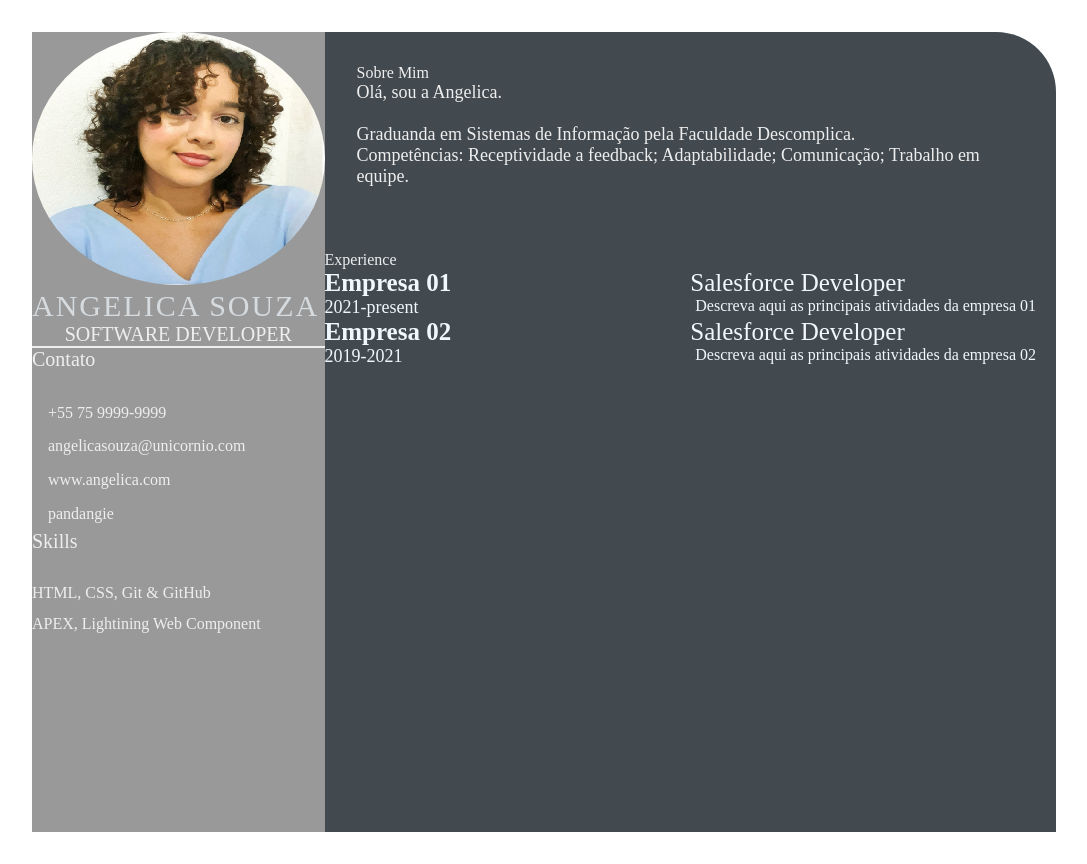
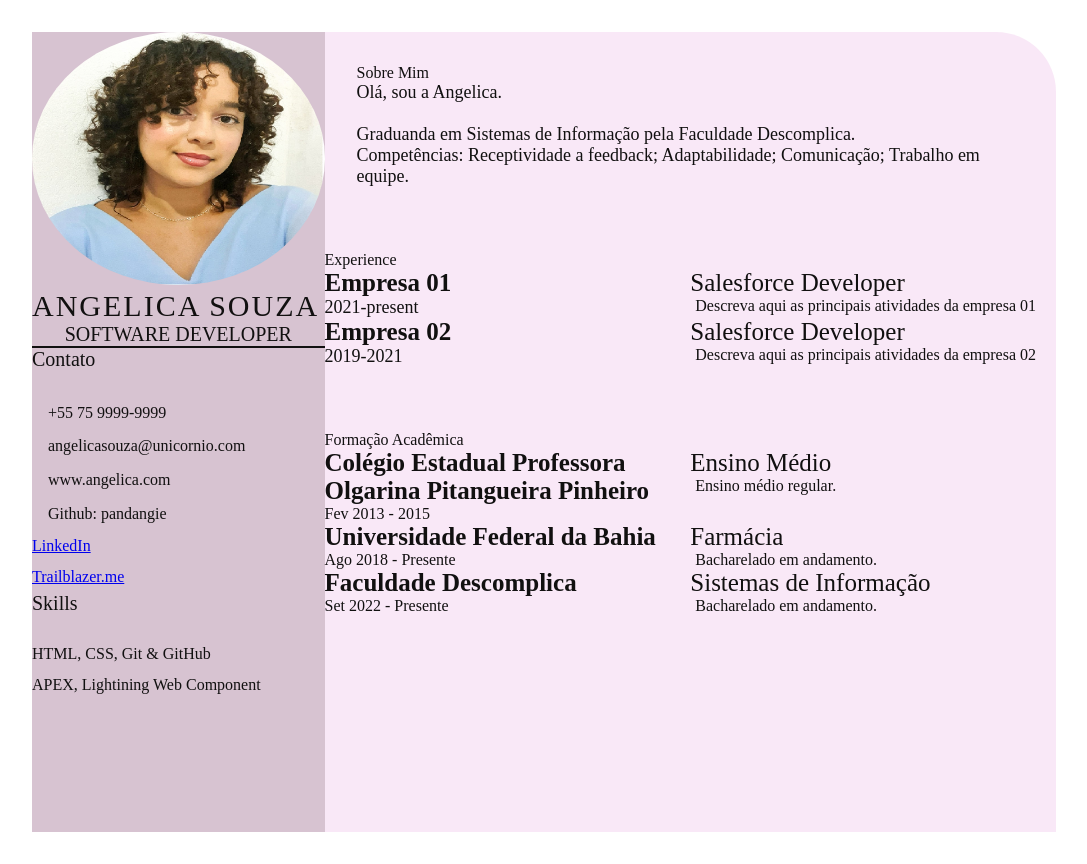
Before and after one commit to pandangie/devweekgit.github.io, a plain HTML site: page index.html in a window 1280 px wide. Shown: the whole page, without its empty margins (96-1183 px from the left). Drawn offline with Linux system fonts and the light colour scheme.

Commit message:
feature: add education (#5)

```diff
--- a/index.html
+++ b/index.html
@@ -23,7 +23,13 @@
                         <li><i class="fa fa-phone"></i>+55 75 9999-9999</li>
                         <li><i class="fa fa-envelope"></i>angelicasouza@unicornio.com</li>
                         <li><i class="fa fa-globe"></i>www.angelica.com</li>
-                        <li><i class="fa fa-github"></i>pandangie</li>
+                        <li><i class="fa fa-github"></i>Github: pandangie</li>
+                        <li class="fa fa-linkedin">
+                            <a href="https://www.linkedin.com/in/angelica-souza-14b3bb202/">LinkedIn</a>
+                        </li>
+                        <li class="fa fa-trailhead">
+                            <a href="https://trailblazer.me/id/souza13">Trailblazer.me</a>
+                        </li>
                     </ul>
                 </div>
                 <div class="skills">
@@ -72,6 +78,41 @@
                     </div>
 
                 </section>
+                <section class="education gap">
+                    <div class="right-title">Formação Acadêmica</div>
+                    <div class="education-contents">
+                        <div class="education-left">
+                            <p class="education-school-name">Colégio Estadual Professora Olgarina Pitangueira Pinheiro</p>
+                            <p class="education-time-period">Fev 2013 - 2015</p>
+                        </div>
+                        <div class="education-right">
+                            <p class="education-subject">Ensino Médio</p>
+                            <p class="education-desc">
+                            Ensino médio regular.
+                            </p>
+                        </div>
+                        <div class="education-left">
+                            <p class="education-school-name">Universidade Federal da Bahia</p>
+                            <p class="education-time-period">Ago 2018 - Presente</p>
+                        </div>
+                        <div class="education-right">
+                            <p class="education-subject">Farmácia</p>
+                            <p class="education-desc">
+                            Bacharelado em andamento.
+                            </p>
+                        </div>
+                        <div class="education-left">
+                            <p class="education-school-name">Faculdade Descomplica</p>
+                            <p class="education-time-period">Set 2022 - Presente</p>
+                        </div>
+                        <div class="education-right">
+                            <p class="education-subject">Sistemas de Informação</p>
+                            <p class="education-desc">
+                            Bacharelado em andamento.
+                            </p>
+                        </div>
+                    </div>
+                </section>
             </section>
     </main>
 </body>
--- a/style.css
+++ b/style.css
@@ -3,7 +3,7 @@
     padding: 0;
     box-sizing: border-box;
     list-style: none;
-    font-family: 'Abel', Abel-angular;
+    font-family: 'Abel', Abel-regular;
 }
 
 .resume-contents {
@@ -17,13 +17,13 @@
 .left-section {
     grid-column: span 2;
     height: 100%;
-    background-color: #999999;
+    background-color: #d7c3d1;
 }
 
 .right-section {
     grid-column: span 5;
     height: 100%;
-    background-color: #424a50;
+    background-color: #f9e8f7fa;
     border-radius: 0px 60px 0px 0px;
 }
 
@@ -33,7 +33,7 @@
 
 .profile {
     width: 100%;
-    border-bottom: 2px solid #eeeeee;
+    border-bottom: 2px solid #111010;
 }
 
 .profile .profile-image {
@@ -42,14 +42,14 @@
 }
 
 .name {
-    color: #D6DBDF;
+    color: #111010;
     font-size: 30px;
     letter-spacing: 2px;
     text-transform: uppercase;
 }
 
 .profession {
-    color: #eeeeee;
+    color: #111010;
     font-size: 20px;
     text-transform: uppercase;
     text-align: center;
@@ -57,7 +57,7 @@
 
 /* .contact-info { border-bottom: 2px solid #1B2631; } */
 .left-title {
-    color: #eeeeee;
+    color: #111010;
     font-size: 20px;
 }
 
@@ -68,14 +68,14 @@
 .contact-info ul li,
 .references ul li {
     padding: .4rem 0;
-    color: #eeeeee;
+    color: #111010;
 }
 
 .contact-info ul li i,
 .references ul li i {
     padding-right: 1rem;
     font-size: 18px;
-    color: #eeeeee;
+    color: #111010;
 }
 
 .skills ul {
@@ -83,7 +83,7 @@
 }
 .skills ul li p {
     padding: .4rem 0;
-    color: #eeeeee;
+    color: #111010;
 }
 
 .right-section-contents {
@@ -91,7 +91,7 @@
 }
 
 .right-title {
-    color: #eeeeee;
+    color: #111010;
 }
 
 .gap {
@@ -99,7 +99,7 @@
 }
 .about-me-contents {
     font-size: 18px;
-    color: #eeeeee;
+    color: #111010;
 }
 
 .experience-contents,
@@ -108,7 +108,7 @@
     display: grid;
     grid-template-columns: repeat(2, 1fr);
     padding-bottom: 2rem;
-    color: #F1F8FD;
+    color: #111010;
 }
 
 .exp-company-name,
```
